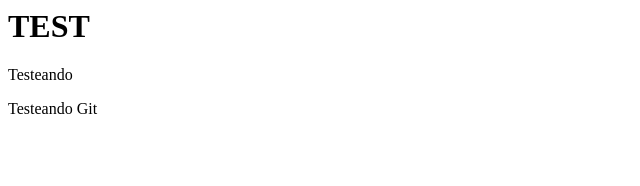
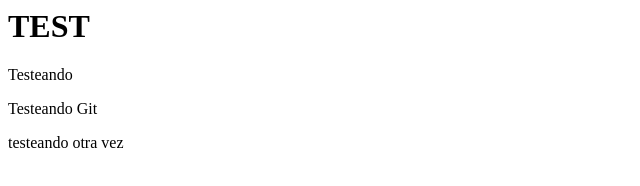
Before and after one commit to sergialysramos/libro, a plain HTML site: page index.html in a window 1280 px wide. Shown: the whole page, without its empty margins (0-640 px from the left). Drawn offline with Linux system fonts and the light colour scheme.

Commit message:
añade parrafo a index.html

```diff
--- a/index.html
+++ b/index.html
@@ -1,3 +1,4 @@
 <h1>TEST</h1>
 <p>Testeando</p>
 <p>Testeando Git</p>
+<p>testeando otra vez</p>
```
